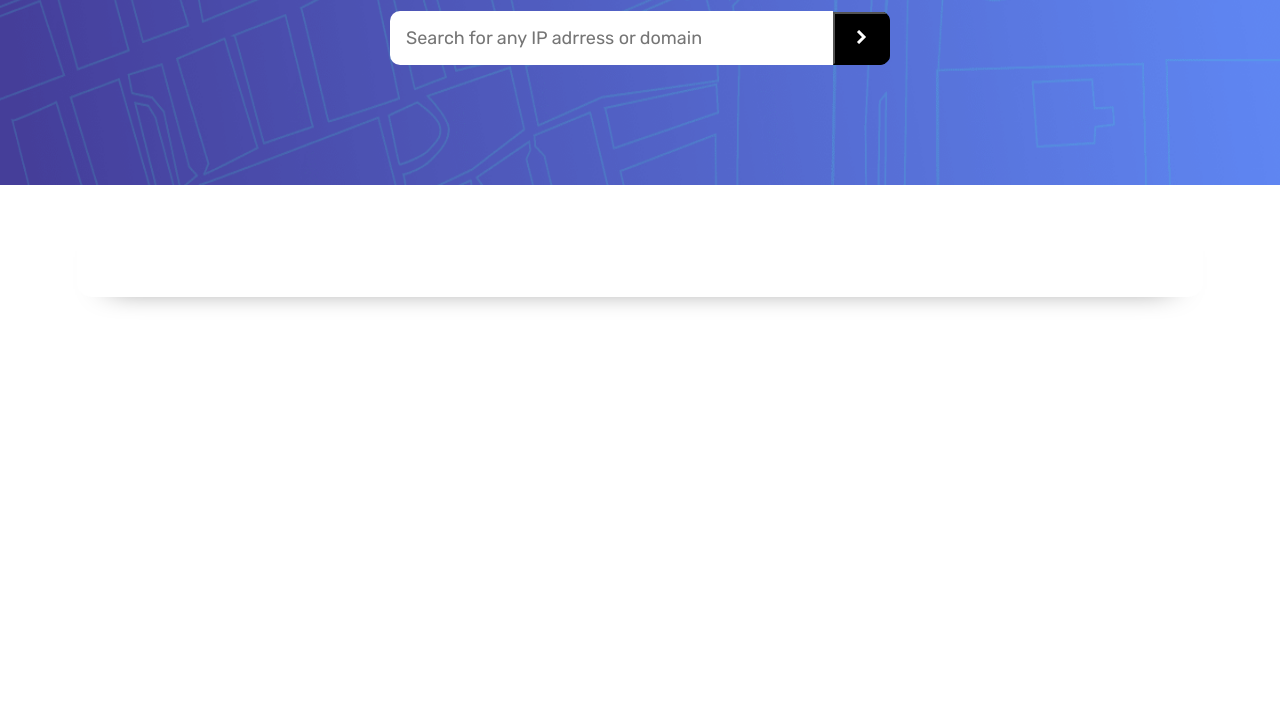
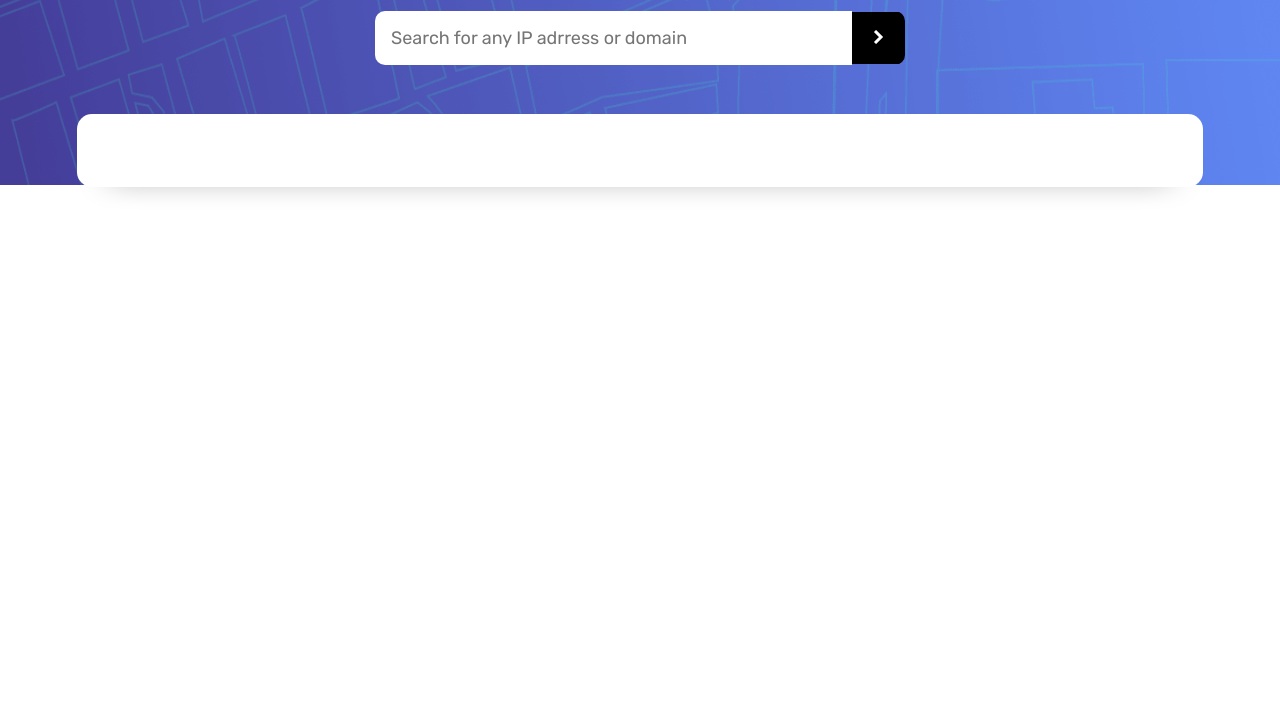
Before and after one commit to iprinceroyy/ip-address-tracker, a website built with Parcel: page index.html in a window 1280 px wide. Shown: the part 82-800 px from the top of the page. Built offline with nearby package versions, Linux system fonts and the light colour scheme; no server answers.

Commit message:
adjust tracker__info div design

```diff
--- a/src/scss/_variables.scss
+++ b/src/scss/_variables.scss
@@ -2,9 +2,8 @@
         Colors
 ================= */
 
-
 /**  Primary  **/
-
+$black: hsl(0, 0%, 0%);
 $very-dark-gray: hsl(0, 0%, 17%);
 $dark-gray: hsl(0, 0%, 59%);
 
@@ -12,16 +11,14 @@ $dark-gray: hsl(0, 0%, 59%);
     Typography
 =============== */
 
-
 /**  Body Copy  **/
 
-$font-size:1.125rem;
+$font-size: 1.125rem;
 
 /**  Font  **/
 
 @import url('https://fonts.googleapis.com/css2?family=Rubik:wght@400;500;700&display=swap');
-$font-family:'Rubik',
-sans-serif;
-$fw-400:400;
-$fw-500:500;
-$fw-700:700;
+$font-family: 'Rubik', sans-serif;
+$fw-400: 400;
+$fw-500: 500;
+$fw-700: 700;
--- a/src/scss/index.scss
+++ b/src/scss/index.scss
@@ -1,4 +1,4 @@
-@use "variables"as var;
+@use 'variables' as var;
 
 * {
   margin: 0;
@@ -19,7 +19,7 @@
   display: flex;
   flex-direction: column;
   gap: 1.7rem;
-    background-image: url("../images/pattern-bg.png");
+  background-image: url('../images/pattern-bg.png');
   background-repeat: no-repeat;
   background-size: 100% 100%;
 
@@ -35,6 +35,7 @@
 
     @media (min-width: 1024px) {
       font-size: 2.2rem;
+      letter-spacing: 1px;
     }
   }
 
@@ -43,28 +44,33 @@
     align-items: center;
     border-radius: 10px;
     overflow: hidden;
-
-        @media (min-width: 45rem) {
-            width: min(90%, 500px);
-        }
-    }
-
-    &__form--btn {
-        padding: 1rem 1.3rem;
-        background-color: hsl(0, 0%, 0%);
+    width: min(100%, 530px);
   }
 
   &__form--input {
     width: 100%;
     border: none;
+    outline: 3px solid transparent;
     padding: 1rem;
     font-family: inherit;
     font-size: var.$font-size;
     font-weight: var.$fw-400;
     color: var.$very-dark-gray;
+  }
 
-        &:focus-visible {
-            outline: none;
+  &__form--btn {
+    padding: 1.1rem 1.3rem;
+    background-color: var.$black;
+    outline: 3px solid transparent;
+    border: none;
+    &:hover {
+      cursor: pointer;
+      background-color: var.$dark-gray;
+    }
+    @media (hover: hover) {
+      &:hover {
+        cursor: pointer;
+      }
     }
   }
 }
@@ -72,54 +78,36 @@
 .tracker__info {
   width: min(88%, 1150px);
   position: absolute;
-    bottom: -11rem;
+  top: 21vh;
   z-index: 3;
   display: grid;
-    gap: 1.5rem;
-    grid-template-columns: repeat(auto-fit, minmax(191px, 1fr));
+  gap: clamp(1.5rem, 1.292rem + 0.88vw, 2rem);
+  grid-template-columns: repeat(auto-fit, minmax(185px, 1fr));
   text-align: center;
-    padding: 1.5rem;
+  padding-inline: clamp(1.5rem, 1.292rem + 0.88vw, 2rem);
+  padding-block: clamp(1.5rem, 1.168rem + 1.41vw, 2.3rem);
   background-color: hsl(0, 0%, 100%);
   border-radius: 15px;
   box-shadow: 0 1rem 2rem -2rem;
 
-    @media(max-width: 376px) {
-        bottom: -17rem;
-    }
-
-    @media(min-width:32rem) {
-        bottom: -14rem;
-    }
-
-
-    @media (min-width: 45rem) {
-        bottom: -7rem;
+  @media (min-width: 1024px) {
     text-align: start;
-        padding-block: 2.5rem;
-        padding-inline: 2rem;
+    top: 24.5vh;
   }
 
   p:nth-of-type(1) {
     font-size: 0.8rem;
-        letter-spacing: 1px;
+    letter-spacing: clamp(0.0625rem, 0.026rem + 0.15vw, 0.125rem);
     text-transform: uppercase;
     font-weight: var.$fw-500;
     color: var.$dark-gray;
-
-        @media(min-width: 1024px) {
-            letter-spacing: 2px;
-        }
   }
 
   p:nth-of-type(2) {
-        font-size: 1.4rem;
+    font-size: clamp(1.4rem, 1.3171rem + 0.35vw, 1.6rem);
     font-weight: var.$fw-700;
     color: var.$very-dark-gray;
-        word-wrap: break-word;
-
-        @media (min-width: 1280px) {
-            font-size: 1.6rem;
-        }
+    word-break: break-word;
   }
 }
 
@@ -127,16 +115,12 @@
   font-style: normal;
   display: flex;
   flex-direction: column;
-    gap: 0.4rem;
+  gap: clamp(0.4rem, 0.226rem + 0.73vw, 0.7rem);
 
   &:not(&:last-child) {
-        @media(min-width: 1024px) {
+    @media (min-width: 1024px) {
       border-right: 1px solid rgba(var.$very-dark-gray, 0.3);
     }
-    }
-
-    @media (min-width: 1024px) {
-        gap: 0.7rem;
   }
 }
 
```
Lines whose indentation alone changed are shown as unchanged.
